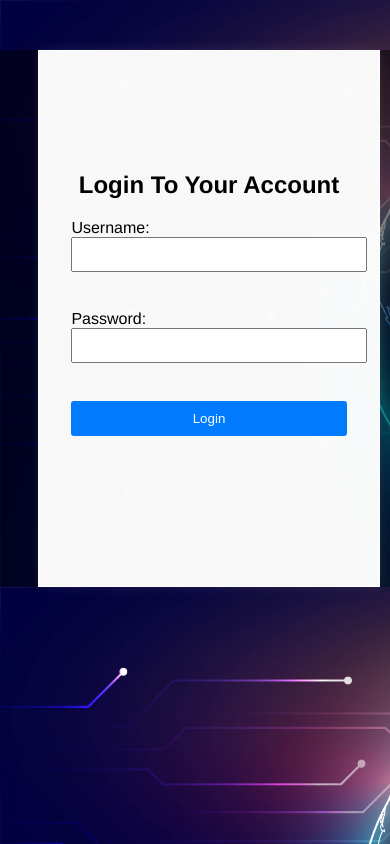
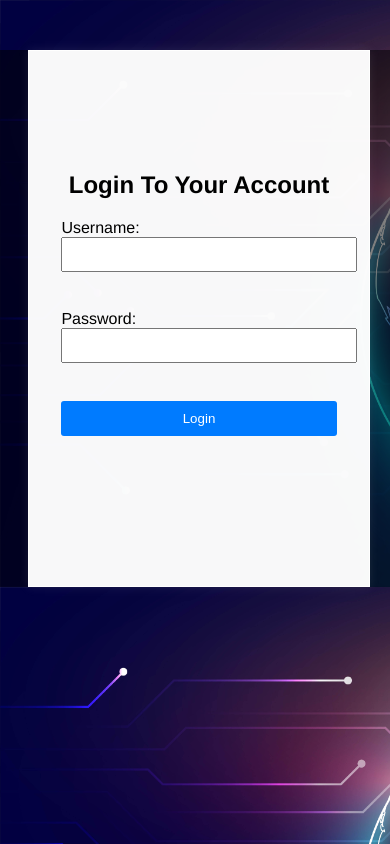
Before and after one commit to johnkennedyb/Blackcoffer, a React (Create React App) app in the folder dashboard/: page / in a window 390 px wide. Built offline with nearby package versions, Linux system fonts and the light colour scheme.

Commit message:
Update login.css

```diff
--- a/dashboard/src/login.css
+++ b/dashboard/src/login.css
@@ -54,7 +54,7 @@ body.login-page::before {
   /* Center on smaller screens */
   .login-container {
 
-        margin-right: 10px;
+        margin-right: 20px;
 
   }
 
```
